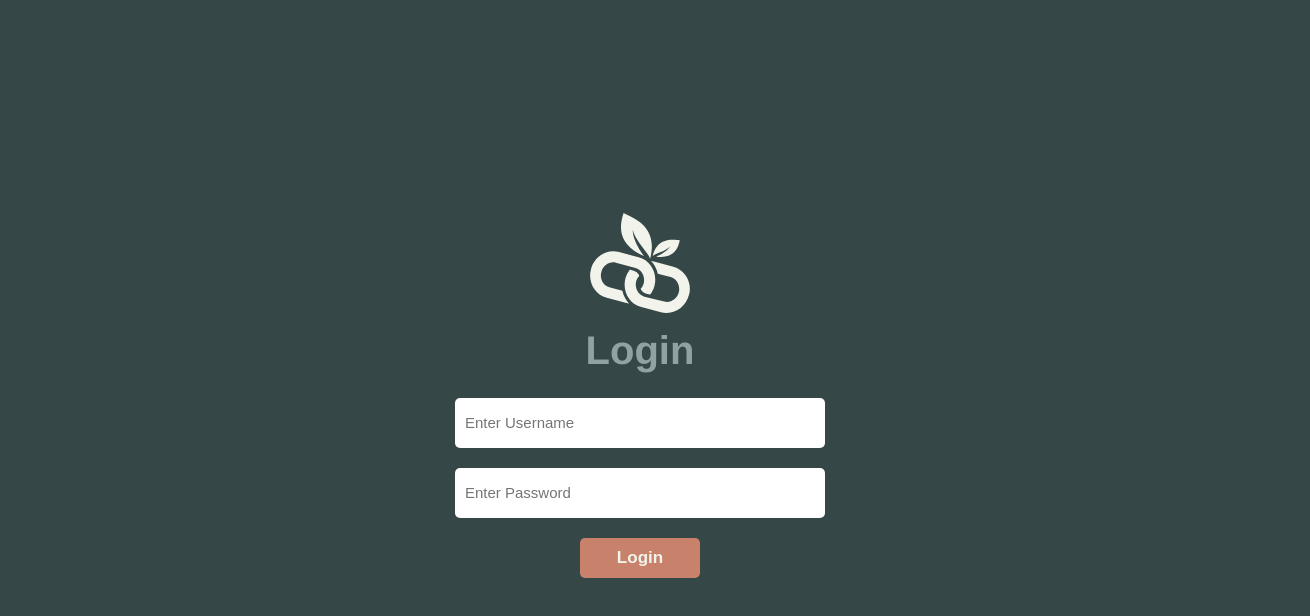
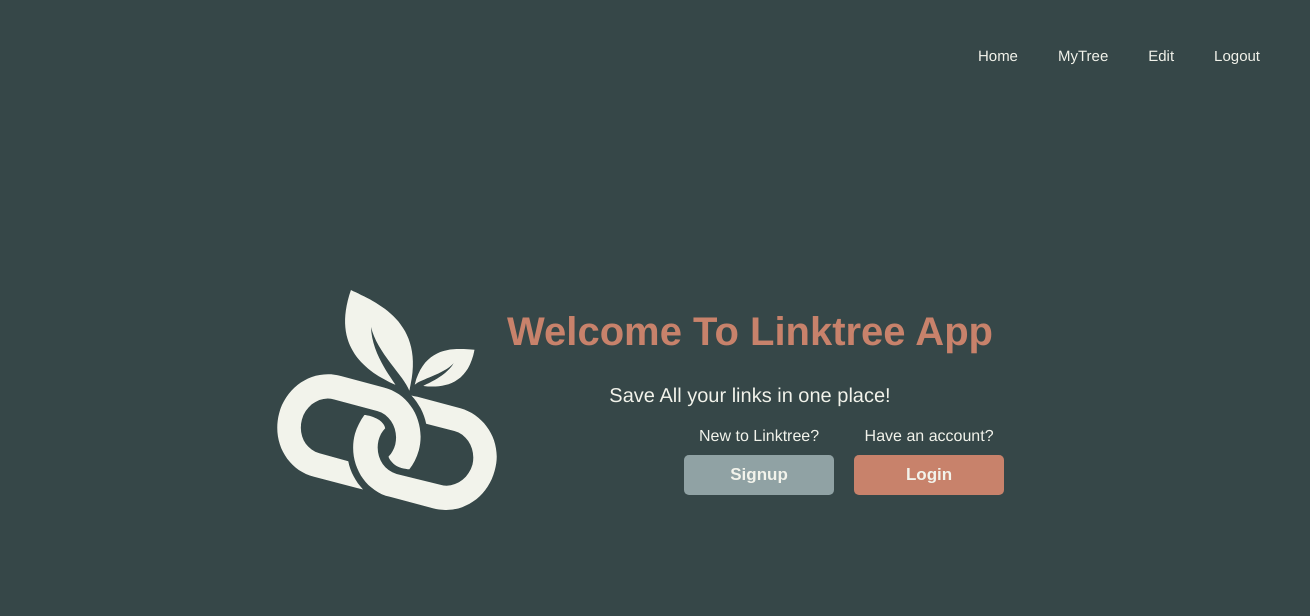
Before and after one commit to codescalersinternships/Linktree-Fatma-Ebrahim, a Vue app in the folder frontend/: page / in a window 1280 px wide. Before the commit this address led to /login. Shown: the top 616 px of the page, 1310 px wide, since content can reach past the window. Built offline with nearby package versions, Linux system fonts and the light colour scheme.

Commit message:
feat: added validation for password size and navbar component

```diff
--- a/frontend/src/App.vue
+++ b/frontend/src/App.vue
@@ -1,9 +1,15 @@
 <template>
   <div class="app" >
-
+<NavBar />
   <router-view></router-view>
   </div>
 </template>
+
+<script setup>
+import NavBar from '@/components/NavBar.vue'
+
+</script>
+
 
 <style>
 body {
@@ -22,14 +28,20 @@ body {
   margin: 0px;
   background: #364748;
   color: #F2F3EB;
+  display: flex;
+  flex-direction: column;
+  align-items: center;
+  justify-content: center;
 }
 .app{
+  width: 100%;
   padding: 0px;
   margin: 0px;
   display: flex;
   flex-direction: column;
   align-items: center;
   justify-content: center;
+
 }
 
 </style>
--- a/frontend/src/components/NavBar.vue
+++ b/frontend/src/components/NavBar.vue
@@ -1,20 +1,35 @@
 <template>
-    <div class="nav">
+  <div class="nav">
     <router-link to="/" class="nav-item">Home</router-link>
-    <router-link to="/tree" class="nav-item">Tree</router-link>
-    <router-link to="/details" class="nav-item">Details</router-link>
+    <router-link :to="tree_id" class="nav-item">MyTree</router-link>
     <router-link to="/edit" class="nav-item">Edit</router-link>
+    <button class="nav-item" @click="handlelogout">Logout</button>
   </div>
 </template>
 
-<script>
-export default {
-  name: 'NavBar',
+<script setup>
+import { ref, onMounted } from 'vue';
+import router from '@/router';
+
+const tree_id = ref(null);
+
+onMounted(() => {
+  tree_id.value = "/tree/"+localStorage.getItem("tree_id");
+});
+
+const handlelogout = () => {
+  const logout=confirm("Are you sure You want to logout?");
+  if (!logout) {
+    return
+  }
+  localStorage.removeItem("token");
+  localStorage.removeItem("tree_id");
+  router.push('/');
 }
+
 </script>
 
 <style scoped>
-
 
 .nav {
   padding: 30px;
@@ -25,15 +40,45 @@ export default {
   justify-content: end;
   background: #364748;
   color: #F2F3EB;
-  width: 100vw;
+  width: 100%;
+  height: 50px;
 }
 
 
 .nav-item {
-  margin: 10px;
+  margin: 20px;
   text-decoration: none;
   color: #F2F3EB;
-  font-size: 17px;
+  font-size: 15px;
+
+}
+.nav-item:hover {
+  cursor: pointer;
+  font-weight: bold;
+}
+button {
+  margin: 20px;
+  padding: 0;
+  background: none;
+  border: none;
+  text-decoration: none;
+  color: #F2F3EB;
+  font-size: 15px;
+  cursor: pointer;
+}
+
+button:hover {
+  font-weight: bold;
+}
+
+
+@media  only screen and (max-width: 800px) {
+  .nav {
+    flex-direction: row;
+    align-items: center;
+    justify-content: center;
+
+  }
 
 }
 </style>
--- a/frontend/src/router/index.js
+++ b/frontend/src/router/index.js
@@ -34,9 +34,8 @@ const routes = [
     component: DetailsView
   },
   {
-    path: '/edit/:id',
+    path: '/edit',
     name: 'edit',
-    probs:true,
     component: EditView
   },
 ]
@@ -51,7 +50,7 @@ const router = createRouter({
 router.beforeEach((to, from, next) => {
   const token = localStorage.getItem("token");
 
-  if (to.path === "/login" || to.path === "/signup" || to.path.startsWith("/tree") || token) {
+  if (to.path === "/" ||to.path === "/login" || to.path === "/signup" || to.path.startsWith("/tree") || token) {
     next();
     console.log("Token found, allowing access");
   } else {
--- a/frontend/src/views/DetailsView.vue
+++ b/frontend/src/views/DetailsView.vue
@@ -1,7 +1,8 @@
 <template>
-    <div class="edit">
+    <div class="details">
         <form @submit.prevent="handlesubmit">
             <img class="logo" src="../assets/tree.svg" width="100" alt="Tree Logo">
+            <h1>Add all your Details and Links</h1>
             <div class="fname-group">
                 <img class="edit-icon" src="../assets/edit.svg" width="15" alt="Link Icon" />
                 <input class="fullname" type="text" name="fullname" placeholder="Enter Fullname"
@@ -10,8 +11,7 @@
             <div class="bio-group">
                 <img class="edit-icon" src="../assets/edit.svg" width="15" alt="Edit Icon" />
 
-                <input class="bio" type="text" name="bio" placeholder="Enter Bio"
-                    v-model="tree.bio" />
+                <input class="bio" type="text" name="bio" placeholder="Enter Bio" v-model="tree.bio" />
             </div>
             <ul>
                 <li class="link-item" v-for="(link, index) in tree.links" :key="index">
@@ -65,19 +65,25 @@ const addLinkField = () => {
 };
 
 const handledeltelink = (index) => {
-    if (tree.links.length == 1) {
-        alert("Please add at least one link");
-        return
-    }
     tree.links.splice(index, 1);
 }
 
 const handlesubmit = async () => {
+
     if (tree.fullname == "" || tree.bio == "") {
         alert("Please add your fullname and bio");
-    } else {
+        return
+    }
+    tree.links = tree.links.filter(link => {
+        if (link.Name === "" && link.Link === "") {
+            return false;
+        } else if (link.Name === "" || link.Link === "") {
+            alert("Please fill all links fields");
+            return true;
+        }
+        return true;
+    });
     try {
-
         const token = localStorage.getItem("token");
         const response = await fetch('/linktree', {
             method: 'POST',
@@ -86,11 +92,14 @@ const handlesubmit = async () => {
                 token: token,
             },
             body: JSON.stringify(tree),
+
         });
 
         if (response.status === 201) {
             const data = await response.json()
+            localStorage.setItem("tree_id", data.LinkTreeID)
             router.push('/tree/' + data.LinkTreeID);
+
 
         } else if (response.status === 400) {
             alert('Unauthorized user, please sign up');
@@ -98,24 +107,30 @@ const handlesubmit = async () => {
     } catch (err) {
         console.log(err);
     }
-    }
+
 };
 </script>
 
 
 <style scoped>
+.details {
+    width: 90%;
+    height: 100%;
+}
+
 form {
-    padding-top: 100px;
+    padding-top: 50px;
     margin: 0;
-    width: 100vw;
-    height: 100vh;
+    width: 100%;
+    height: 100%;
     display: flex;
     flex-direction: column;
     align-items: center;
     justify-content: start;
 }
-
-
+h1 {
+    color: #C8826B;
+}
 .logo:hover {
     transform: rotate(-15deg);
     transition: 0.3s ease-in-out;
@@ -220,6 +235,7 @@ ul {
     padding: 10px;
     margin: 0;
 }
+
 li input {
     width: 100%;
 }
--- a/frontend/src/views/EditView.vue
+++ b/frontend/src/views/EditView.vue
@@ -2,6 +2,7 @@
     <div class="edit">
         <form @submit.prevent="handlesubmit">
             <img class="logo" src="../assets/tree.svg" width="100" alt="Tree Logo">
+            <h1>Edit your Details and Links</h1>
             <div class="fname-group">
                 <img class="edit-icon" src="../assets/edit.svg" width="15" alt="Link Icon" />
                 <input class="fullname" type="text" name="fullname" value={{tree.fullname}} placeholder="Enter Fullname"
@@ -68,15 +69,17 @@ const addLinkField = () => {
 };
 
 const handledeltelink = (index) => {
-    if (tree.links.length == 1) {
-        alert("Please add at least one link");
-        return
-    }
     tree.links.splice(index, 1);
 }
 
 
 const handlesubmit = async () => {
+    const tree_id = localStorage.getItem("tree_id");
+    if (tree_id == null) {
+        alert("Please add tree details first");
+        router.push('/details');
+        return
+    }
     if (tree.fullname == "" || tree.bio == "") {
         alert("Please add your fullname and bio");
         return
@@ -85,7 +88,6 @@ const handlesubmit = async () => {
         alert("Please add at least one link");
         return
     }
-    else {
     tree.links = tree.links.filter(link => {
         if (link.Name === "" && link.Link === "") {
             return false;
@@ -96,12 +98,10 @@ const handlesubmit = async () => {
         return true;
     });
 
-    }
     try {
 
         const token = localStorage.getItem("token");
-        console.log(token);
-        const response = await fetch('/linktree/' + tree.ID, {
+        const response = await fetch('/linktree/' + tree_id, {
             method: 'PUT',
             headers: {
                 'Content-Type': 'application/json',
@@ -128,9 +128,13 @@ const handlesubmit = async () => {
 }
 
 onMounted(async () => {
-    console.log(tree.ID)
+    const tree_id = localStorage.getItem("tree_id");
+    if (tree_id == null) {
+        alert("Please add tree details first");
+        router.push('/details');
+        return
+    }
     try {
-        const tree_id = route.params.id
         const token = localStorage.getItem("token");
         const response = await fetch('/linktree/' + tree_id, {
             method: 'GET',
@@ -160,18 +164,24 @@ onMounted(async () => {
 
 
 <style scoped>
+.edit{
+    width: 90%;
+    height: 100%;
+}
 form {
-    padding-top: 100px;
+    padding-top: 50px;
     margin: 0;
-    width: 100vw;
-    height: 100vh;
+    width: 100%;
+    height: 100%;
     display: flex;
     flex-direction: column;
     align-items: center;
     justify-content: start;
 }
 
-
+h1 {
+    color: #C8826B;
+}
 .logo:hover {
     transform: rotate(-15deg);
     transition: 0.3s ease-in-out;
--- a/frontend/src/views/HomeView.vue
+++ b/frontend/src/views/HomeView.vue
@@ -1,7 +1,7 @@
 <template>
   <div class="homepage">
     <div class="right">
-      <img src="../assets/tree.svg" width="240" alt="logo">
+      <img src="../assets/tree.svg" width="220" alt="logo">
     </div>
     <div class="left">
       <h1>Welcome To Linktree App</h1>
@@ -20,20 +20,14 @@
   </div>
 </template>
 
-<script>
 
-export default {
-  name: 'HomeView',
-
-}
-</script>
 
 <style scoped>
 .homepage {
-  padding: 0px;
-  margin: 0px;
-  width: 100vw;
-  height: 100vh;
+  padding: 10px;
+  padding-top: 180px;
+  width: 90%;
+  height: 100%;
   display: flex;
   flex-direction: row;
   align-items: center;
@@ -44,6 +38,7 @@ export default {
 
 @media only screen and (max-width: 800px) {
   .homepage {
+    padding-top: 50px;
     flex-direction: column;
     scale: 0.8;
   }
@@ -91,7 +86,7 @@ p {
 .btn-right {
   margin: 10px;
   padding: 10px;
-  width: 120px;
+  width: 150px;
   height: 40px;
   background: #C8826B;
   border: none;
@@ -112,7 +107,7 @@ p {
 .btn-left {
   margin: 10px;
   padding: 10px;
-  width: 120px;
+  width: 150px;
   height: 40px;
   background: #90a2a4;
   border: none;
--- a/frontend/src/views/SignupView.vue
+++ b/frontend/src/views/SignupView.vue
@@ -19,7 +19,16 @@ const user = reactive({
     password: ""
 })
 const handlesubmit = async () => {
+    if (user.username == "" || user.email == ""|| user.password == "") {
+        alert("Empty fields, please enter username, email and password")
+        return
+    } else if (user.password.length < 8) {
+        alert("Password must be at least 8 characters long")
+        return
+    }
+    else{
     try {
+
         const response = await fetch("/linktree/signup", {
             method: "POST",
             headers: {
@@ -38,7 +47,7 @@ const handlesubmit = async () => {
     catch (err) {
         console.log(err)
     }
-
+    }
 }
 
 </script>
@@ -46,8 +55,8 @@ const handlesubmit = async () => {
 .signup {
     padding: 0px;
     margin: 0px;
-    width: 100vw;
-    height: 100vh;
+    width: 100%;
+    height: 100%;
     display: flex;
     flex-direction: column;
     align-items: center;
--- a/frontend/src/views/TreeView.vue
+++ b/frontend/src/views/TreeView.vue
@@ -40,7 +40,7 @@ const tree = reactive({
 });
 
 const handlelinktoedit = () => {
-    router.push(`/edit/${tree.ID}`)
+    router.push("/edit")
 }
 onMounted(async () => {
     try {
@@ -58,10 +58,12 @@ onMounted(async () => {
             tree.fullname = data.Fullname
             tree.bio = data.Bio
             tree.links = data.Links
+            console.log(tree)
 
 
         } else if (response.status === 404) {
             alert('Tree not found');
+            router.push('/');
         }
     } catch (err) {
         console.log(err);
@@ -97,10 +99,10 @@ const handlelinkclick = async (link) => {
 
 <style scoped>
 .tree {
-    padding-top: 100px;
+    padding-top: 50px;
     margin: 0;
-    width: 100vw;
-    height: 100vh;
+    width: 90%;
+    height: 100%;
     display: flex;
     flex-direction: column;
     align-items: center;
```
Lines whose indentation alone changed are shown as unchanged.
